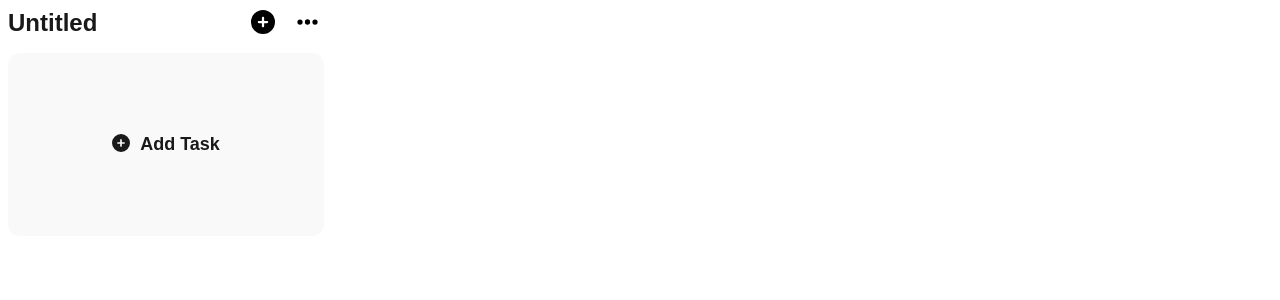
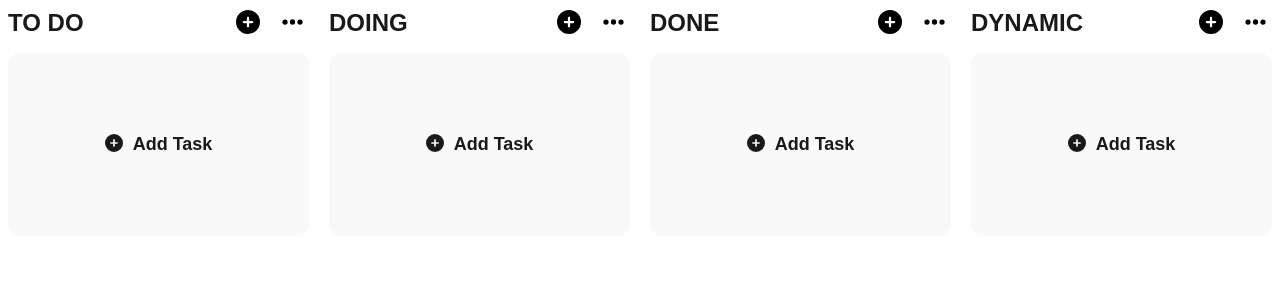
Before and after one commit to markluigibatoks/Vue2TodoList, a Vue app: page / in a window 1280 px wide. Shown: the top 300 px of the page. Built offline with nearby package versions, Linux system fonts and the light colour scheme.

Commit message:
refactor: Added 4 default groups; todo, doing, done, and dynamic when getting todosByGroup

```diff
--- a/src/components/TodoForm.vue
+++ b/src/components/TodoForm.vue
@@ -7,6 +7,7 @@
       </div>
       <div class="title-group__input">
         <input
+          autocomplete="off"
           autofocus
           type="text"
           v-model="title"
--- a/src/components/Todos.vue
+++ b/src/components/Todos.vue
@@ -1,19 +1,14 @@
 <template>
     <div class="todos">
-        <!-- To do -->
-        <!-- <TodoHeader :group="group"/> -->
-        <TodoHeader :group="title"/>
+        <TodoHeader :group="title.toUpperCase()"/>
 
-
-        <!-- List of Cards here -->
         <div
           class="card__list"
           v-for="todo in todos" :keys="todo.id">
             <Card :todo="todo"/>
         </div>
 
-
-        <TodoFooter :hasTodos="todos !== undefined" @on-new-todo="$emit('on-new-todo')"/>
+        <TodoFooter :hasTodos="todos.length > 0" @on-new-todo="$emit('on-new-todo')"/>
     </div>
 </template>
 
--- a/src/views/HomeView.vue
+++ b/src/views/HomeView.vue
@@ -5,10 +5,8 @@
         <TodoForm @on-close="closeForm" v-if="showForm" :group="groupForForm" @new-todo="addTodo"/>
 
         <template v-for="(group, groupKey) in todosByGroup" :keys="groupKey">
-          <Todos :todos="group" :title="(groupKey === 'regular') ? 'To do' : groupKey" @on-new-todo="openForm(groupKey)"/>
+          <Todos :todos="group" :title="(groupKey === 'todo') ? 'To do' : groupKey" @on-new-todo="openForm(groupKey)"/>
         </template>
-
-        <Todos title="Untitled" v-if="!Object.keys(todosByGroup).includes('untitled')" @on-new-todo="openForm('untitled')"/>
 
       </div>
   </div>
@@ -18,7 +16,6 @@
 // @ is an alias to /src
 import Todos from '@/components/Todos.vue'
 import TodoForm from '@/components/TodoForm.vue';
-
 
 export default {
   name: 'HomeView',
@@ -68,7 +65,12 @@ export default {
 
   computed: {
     todosByGroup() {
-      const group = {}
+      const group = {
+        todo: [],
+        doing: [],
+        done: [],
+        dynamic: []
+      }
 
       this.todos.forEach(curr => {
         if (!group[curr.group]) {
```
